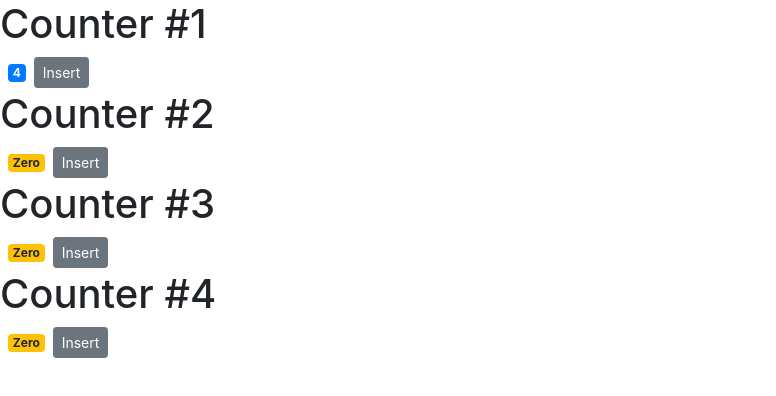
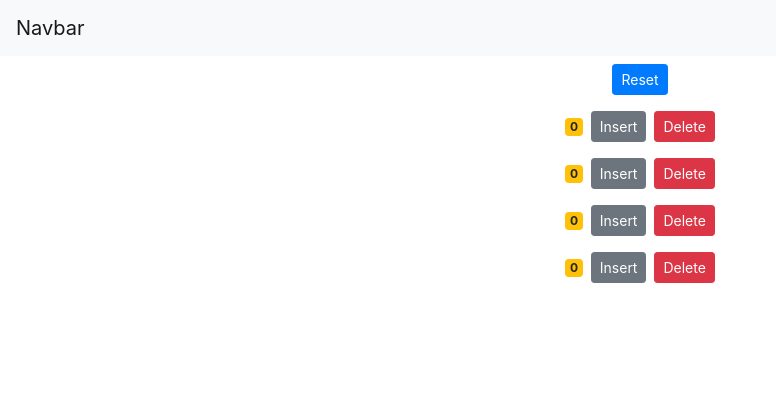
Before and after one commit to Hewapathirana/ReactSimpleCart, a React (Create React App) app: page / in a window 1280 px wide. Shown: the top 396 px of the page, without its empty margins (0-776 px from the left). Built offline with nearby package versions, Linux system fonts and the light colour scheme.

Commit message:
fninsh the app

```diff
--- a/src/App.js
+++ b/src/App.js
@@ -1,13 +1,17 @@
 import React, { Component } from 'react';
 import './App.css';
-import Person from "./Person/Person";
+import NavBar from "./components/navbar";
+import Counters from "./components/counters";
 
 class App extends Component {
   render() {
     return (
 <div className="App">
 
-<h1>Das</h1>
+ <NavBar/>
+ <main className="container">
+     <Counters/>
+ </main>
 
 </div>
 
--- a/src/components/counter.jsx
+++ b/src/components/counter.jsx
@@ -5,22 +5,22 @@ import App from "../App";
 
 class Counter extends Component {
 
-    state = {
-        value: this.props.value,
-        tags: ['tag1','tag2','tag3']
-    };
-
-      renderTags(){
-          if(this.state.tags.length === 0) {return <p> No Tag</p>}
-          return   <ul> {this.state.tags.map(tag => <li key={tag}>{tag}</li>)} </ul>;
-
-
-      }
-
-
-      clickHandler = () =>{
-          this.setState({value: this.state.value +1})
-      };
+    // state = {
+    //      value: this.props.counter.value,
+    //     tags: ['tag1','tag2','tag3']
+    // };
+    //
+    //   renderTags(){
+    //       if(this.state.tags.length === 0) {return <p> No Tag</p>}
+    //       return   <ul> {this.state.tags.map(tag => <li key={tag}>{tag}</li>)} </ul>;
+    //
+    //
+    //   }
+    //
+    //
+    //   clickHandler = () =>{
+    //       this.setState({value: this.state.value +1})
+    //   };
 
 
 
@@ -28,10 +28,15 @@ class Counter extends Component {
 
         return (
             <div>
-                {this.props.children}
+                {/*{this.props.children}*/}
             <span   className= {this.getBadgeClasses()}>{this.formatCount()}</span>
-            <button  onClick={() => this.clickHandler()} className="btn btn-secondary btn-sm  ">Insert </button>
-                {this.state.tags.length === 0 && " Please create a New Tag"}
+            <button  onClick={() => this.props.onIncrement(this.props.counter)} className="btn btn-secondary btn-sm  ">Insert </button>
+
+            <button onClick={() =>this.props.onDelete(this.props.counter.id)} className="btn btn-danger btn-sm m-2">Delete</button>
+
+
+
+                {/*{this.state.tags.length === 0 && " Please create a New Tag"}*/}
                 {/*{this.renderTags()}*/}
         </div>
     );
@@ -39,14 +44,14 @@ class Counter extends Component {
 
 
     formatCount(){
-
-        return this.state.value === 0 ? 'Zero' : this.state.value;
+        const {value} = this.props.counter.value;
+        return value === 0 ? 'Zero' : this.props.counter.value;
     }
 
 
     getBadgeClasses(){
         let classes = "badge m-2 badge-";
-        classes +=(this.state.value === 0) ? "warning" : "primary";
+        classes +=(this.props.counter.value === 0) ? "warning" : "primary";
         return classes
     }
 }
--- a/src/components/counters.jsx
+++ b/src/components/counters.jsx
@@ -5,20 +5,48 @@ import Counter from "./counter";
 
 class Counters extends Component {
     state = {
-        counters: [ {id: 1, value: 4},
+        counters: [ {id: 1, value: 0},
                     {id: 2, value: 0},
                     {id: 3, value: 0},
                     {id: 4, value: 0},
         ]
     }
 
+    handleIncrement = counter =>{
+      const counters = [...this.state.counters];
+      const index = counters.indexOf(counter);
+      counters[index] = {...counter};
+      counters[index].value++;
+      this.setState({counters});
+
+    };
+
+
+    handleReset =() =>{
+        const counters = this.state.counters.map(c =>{
+           c.value = 0;
+           return c;
+        });
+        this.setState({counters})
+    };
+
+
+    handleDelete = (counterId)=>{
+        const counters = this.state.counters.filter(c => c.id !==counterId);
+        this.setState({counters})
+    };
+
 
     render() {
         return (
             <div>
+                <button onClick={this.handleReset} className="btn btn-primary btn-sm m-2">Reset</button>
+
+
+
                 {this.state.counters.map(counter =>(
-                    <Counter  key={counter.id} value={counter.value} selected={true} >
-                        <h1>Counter #{counter.id}</h1>
+                    <Counter  key={counter.id} onDelete={this.handleDelete} onIncrement={this.handleIncrement} counter={counter} >
+                        {/*<h1>Counter #{counter.id}</h1>*/}
                     </Counter>
                 ))}
             </div>
--- /dev/null
+++ b/src/components/navbar.jsx
@@ -0,0 +1,17 @@
+import React, { Component } from 'react';
+import Counter from "./counter";
+
+class NavBar extends Component{
+
+    render() {
+        return(
+            <nav className="navbar navbar-light bg-light">
+                <a className="navbar-brand" href="#">
+                    Navbar
+                </a>
+            </nav>
+        );
+    }
+
+}
+export default NavBar;
--- a/src/index.js
+++ b/src/index.js
@@ -7,7 +7,7 @@ import "bootstrap/dist/css/bootstrap.css";
 import Counters from "./components/counters";
 
 
-ReactDOM.render(<Counters />, document.getElementById('root'));
+ReactDOM.render(<App />, document.getElementById('root'));
 
 // If you want your app to work offline and load faster, you can change
 // unregister() to register() below. Note this comes with some pitfalls.
```
